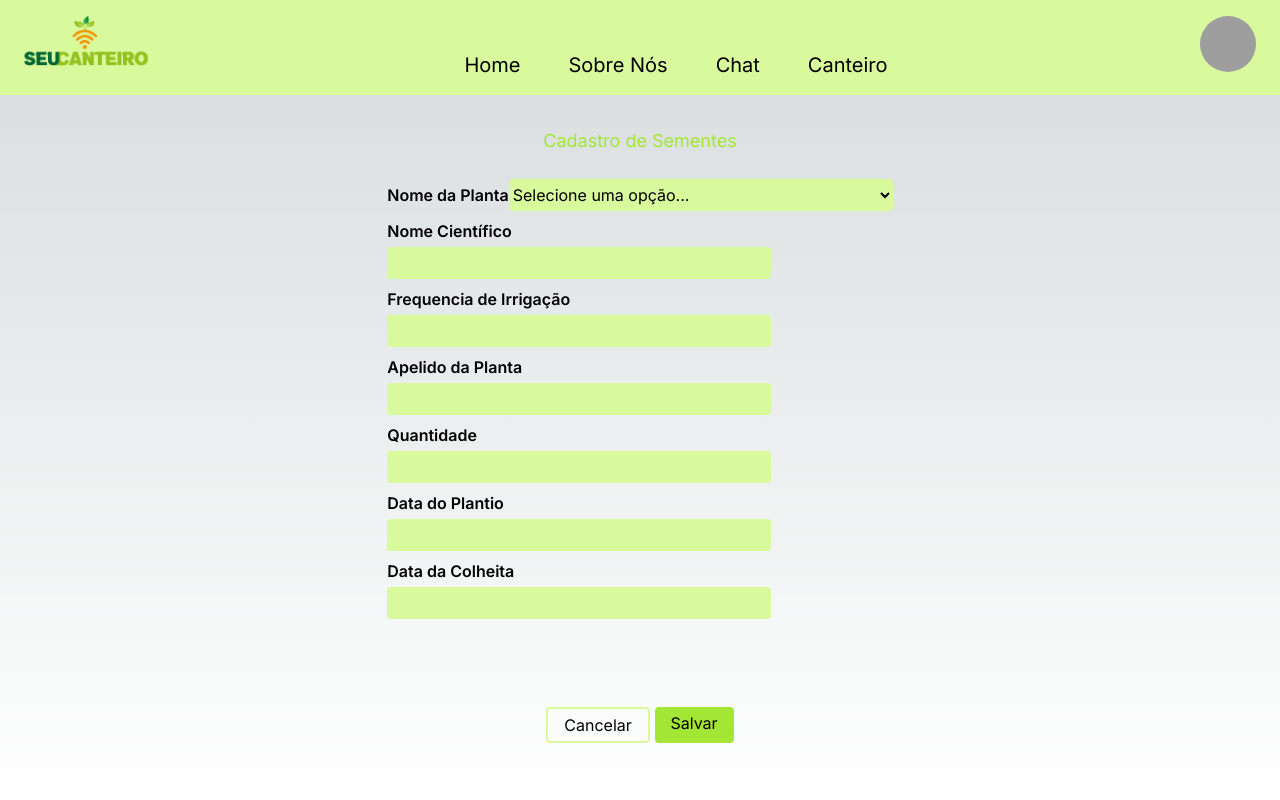
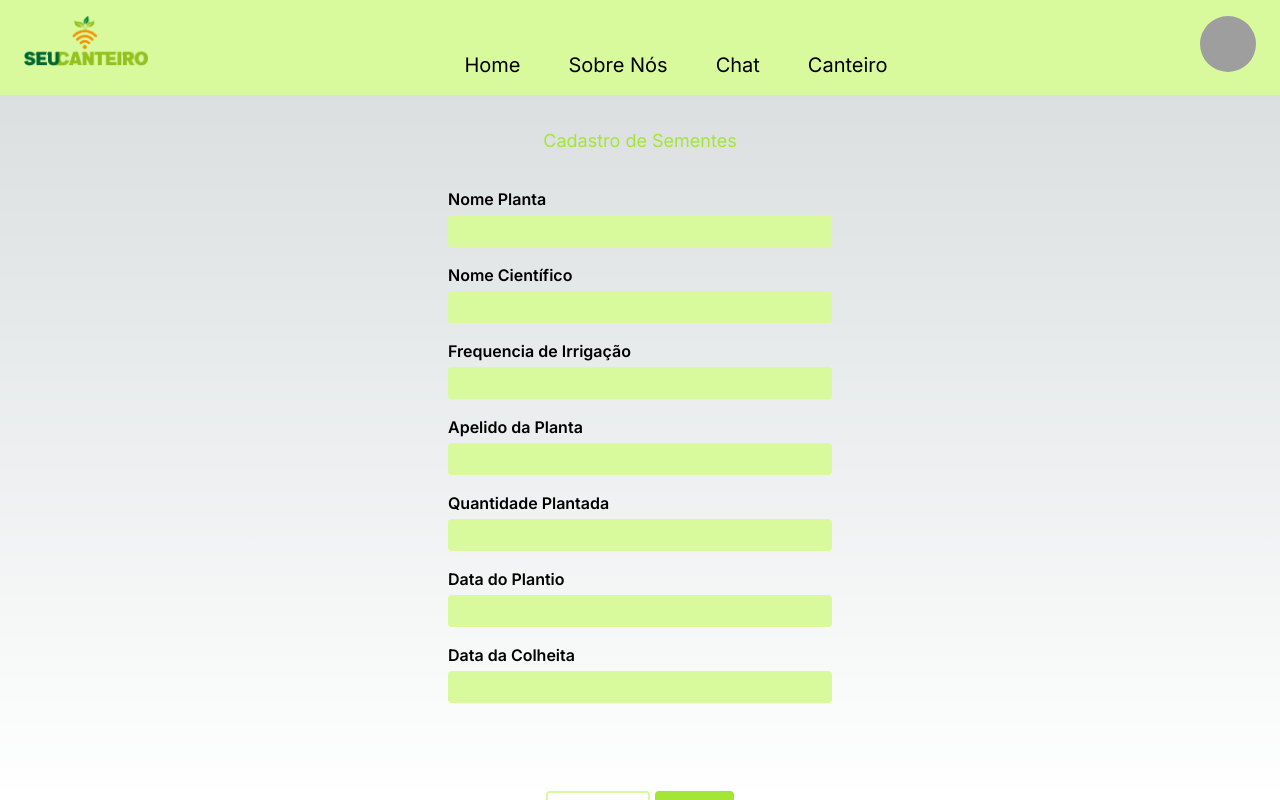
Before and after one commit to FilipeJava/seu-canteiro-web-next, a Next.js app: page /cadastroplanta/new in a window 1280 px wide. Built offline with nearby package versions, Linux system fonts and the light colour scheme; grey boxes are pictures that could not be loaded.

Commit message:
ajuste formdata

```diff
--- a/src/actions/plantas.js
+++ b/src/actions/plantas.js
@@ -6,18 +6,22 @@
 
 export async function create(formData) {
 
-    const {nome, regacao, nomeCientifico, apelido, quantidadePlantada, dataPlantio, dataColheita } = formData;
+    // const {nome, regacao, nomeCientifico, apelido, quantidadePlantada, dataPlantio, dataColheita } = formData;
+
+    const nome = formData.get('nome')
+
+    console.log(nome)
 
     const planta = {
-        nome,
-        regacao,
-        nomeCientifico,
-        apelido
+        nome:formData.get('nome'),
+        regacao:formData.get('regacao'),
+        nomeCientifico:formData.get('nomeCientifico'),
+        apelido:formData.get('apelido')
       };
       const plantio = {
-        quantidadePlantada,
-        dataPlantio,
-        dataColheita
+        quantidadePlantada:formData.get('quantidadePlantada') ,
+        dataPlantio:formData.get('dataPlantio'),
+        dataColheita:formData.get('dataColheita')
       }
 
       console.log(formData)
@@ -31,7 +35,7 @@ export async function create(formData) {
         body: JSON.stringify({ planta, plantio })
     }
      const resp = await fetch(url,options)
-     if (resp.status!==201){
+     if (resp.status!==200){
         return {error:"erro ao cadastrar"}
      }
 return  {ok:"cadastro de planta efetuado"}
--- a/src/app/cadastroplanta/new/page.jsx
+++ b/src/app/cadastroplanta/new/page.jsx
@@ -10,13 +10,7 @@ import { create } from '@/actions/plantas';
 
 export default function CadastroPlanta() {
 
-  const [selectedOption, setSelectedOption] = useState('');
-  const [nomeCientifico, setNomeCientifico] = useState('');
-  const [regacao, setRegacao] = useState('');
-  const [apelido, setApelido] = useState('');
-  const [quantidadePlantada, setQuantidadePlantada] = useState('');
-  const [dataPlantio, setDataPlantio] = useState('');
-  const [dataColheita, setDataColheita] = useState('');
+  ;
   const [messagem,setMenssagem] = useState('');
 
 
@@ -32,9 +26,6 @@ export default function CadastroPlanta() {
   }
 
 
-  const handleChange = (e) => {
-    setSelectedOption(e.target.value);
-  };
 
 
 
@@ -45,30 +36,14 @@ export default function CadastroPlanta() {
       <NavBar />
       <main className='flex flex-col mt-8 items-center'>
         <h2 className=' text-lime-400 text-lg mb-6'>Cadastro de Sementes</h2>
-        <form action={handleSubmit}>
-        <label htmlFor="selectField" className='text-black-200 font-semibold'>Nome da Planta</label>
-        <select
-          className='text-black bg-lime-200 w-96 h-8 rounded outline-none'
-          id="selectField"
-          name="selectField"
-          value={selectedOption}
-          onChange={handleChange}
-        >
-            <option value="">Selecione uma opção...</option>
-            <option value="Alface" className='text-black'>Alface</option>
-            <option value="Batata" className='text-black'>Batata</option>
-            <option value="Beringela" className='text-black'>Berinjela</option>
-            <option value="Cebola" className='text-black'>Cebola</option>
-            <option value="Cenoura" className='text-black'>Cenoura</option>
-            <option value="Coentro" className='text-black'>Coentro</option>
-            <option value="Feião" className='text-black'>Feijão</option>
-        </select>
-        <TextInput name="nomeCientifico" id="nomeCientifico" label="Nome Científico" value={nomeCientifico} onChange={(e) => setNomeCientifico(e.target.value)} />
-        <TextInput name="regacao" id="regacao" label="Frequencia de Irrigação" value={regacao} onChange={(e) => setRegacao(e.target.value)} />
-        <TextInput name="apelido" id="apelido" label="Apelido da Planta" value={apelido} onChange={(e) => setApelido(e.target.value)} />
-        <TextInput name="quantidadePlantada" id="quantidadePlantada" label="Quantidade" value={quantidadePlantada} onChange={(e) => setQuantidadePlantada(e.target.value)} />
-        <TextInput name="dataPlantio" id="dataPlantio" label="Data do Plantio" value={dataPlantio} onChange={(e) => setDataPlantio(e.target.value)} />
-        <TextInput name="dataColheita" id="dataColheita" label="Data da Colheita" value={dataColheita} onChange={(e) => setDataColheita(e.target.value)} />
+        <form action={handleSubmit} className='flex flex-col'>
+        <TextInput name="nome" id="nome" label="Nome Planta"  />
+        <TextInput name="nomeCientifico" id="nomeCientifico" label="Nome Científico" />
+        <TextInput name="regacao" id="regacao" label="Frequencia de Irrigação" />
+        <TextInput name="apelido" id="apelido" label="Apelido da Planta"/>
+        <TextInput name="quantidadePlantada" id="quantidadePlantada" label="Quantidade Plantada"/>
+        <TextInput name="dataPlantio" id="dataPlantio" label="Data do Plantio"  />
+        <TextInput name="dataColheita" id="dataColheita" label="Data da Colheita"  />
 
         <div className="flex justify-center">
         <div className='pt-20 w-48 flex justify-around'>
```
